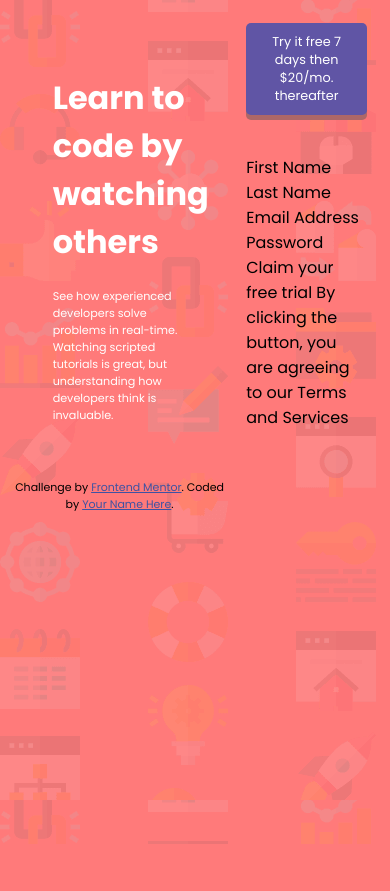
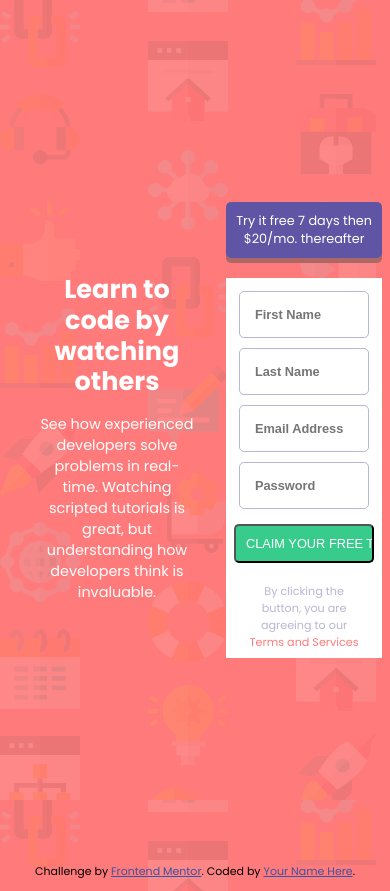
Before and after one commit to cmprac/intro-component-with-signup-form-master, a plain HTML site: page index.html in a window 390 px wide. Before the commit the page ends 844 px from the top, so only its background shows below. Drawn offline with Linux system fonts and the light colour scheme.

Commit message:
Add responsive layout

```diff
--- a/css/main.css
+++ b/css/main.css
@@ -1,13 +1,4 @@
-/* Mobile */
-@media max-width: 375px;
-
-
-/* Desktop */
-@media min-width: 376px;
-
-
-
-
+/* general */
 html{
   background-image: url('../images/bg-intro-desktop.png');
   background-color: hsl(0, 100%, 74%);
@@ -16,38 +7,115 @@ html{
 }
 
 body{
-  display: grid;
+  max-width: 1440px;
 }
 
-#left{
-  grid-column: 1 / 2;
-  padding: 20%
+
+#signup-form{
+  display: flex;
+  flex-direction: column;
+  background-color: white;
+  padding: 5%
 }
 
-#right{
-  grid-column: 2 / 3;
-  padding: 10%
+.container{
+  display: grid;
+  grid-template-columns: repeat(12, 1fr);
+  height: 100vh;
+  align-content: space-evenly;
 }
+
+.container > *{
+  grid-column: 1 /span 12;
+}
+
+
 
 #main-heading{
   color: white;
-
+  text-align: center;
+  line-height: 1.2;
+  padding: 0 10%;
+  font-size: 0.8rem;
 }
 
 #main-heading-subtext{
   color: white;
   font-weight: 400;
-  font-size: .7em;
-
+  font-size: 0.9rem;
+  text-align: center
 }
 
 #try-it{
   background-color: hsl(248, 32%, 49%);
   color: white;
-  font-size: .8em;
+  font-size: .8rem;
   padding: 10px;
   text-align: center;
   border-radius: 5px;
   box-shadow: 0px 5px hsl(0, 30%, 54%);
-  margin-bottom: 40px
+  margin-bottom: 20px
 }
+
+
+form{
+  display: flex;
+  flex-direction: column;
+
+}
+
+input[type="text"]{
+  margin: 5px;
+  padding: 15px;
+  font-size: 0.8rem;
+  font-weight: 600;
+  border-radius: 5px;
+  border: 1px solid hsl(246, 25%, 77%);
+}
+
+
+input[type="submit"]{
+  background-color: hsl(154, 59%, 51%);
+  color: white;
+  font-size: 0.8rem;
+  font-weight: 400;
+  padding: 10px;
+  text-align: center;
+  text-transform: uppercase;
+  border-radius: 5px;
+  box-shadow: 0px 5px hsl(154,52,47);
+  margin: 10px 0 20px 0;
+}
+
+#terms{
+  color: hsl(246, 25%, 77%);
+  padding: 0 10%;
+  font-size: 0.7em;
+  text-align: center;
+}
+
+#terms>a{
+  color: hsl(0, 100%, 74%);
+  text-decoration: none;
+}
+
+
+/* desktop */
+@media(min-width:376px){
+  .container{
+    width: 80vw;
+    margin: auto;
+    text-align: center;
+    grid-gap: 10%
+  }
+  #content{
+    grid-column: 1 / 7;
+    align-self: center;
+  }
+  #signup{
+    grid-column: 7 / 13;
+    align-self: center
+  }
+
+
+}
--- a/index.html
+++ b/index.html
@@ -26,7 +26,8 @@
 </head>
 
 <body>
-  <div id="left">
+  <div class="container">
+    <div id="content">
       <div id="main-heading">
         <h1>Learn to code by watching others</h1>
       </div>
@@ -34,18 +35,25 @@
         See how experienced developers solve problems in real-time. Watching scripted tutorials is great,
         but understanding how developers think is invaluable.
       </div>
+    </div> <!--content-->
+    <div id="signup">
+      <div id="try-it"><span>Try it free 7 days</span> then $20/mo. thereafter</div>
+      <div id="signup-form">
+        <form>
+          <input type="text" placeholder="First Name" />
+          <input type="text" placeholder="Last Name" />
+          <input type="text" placeholder="Email Address" />
+          <input type="text" placeholder="Password" />
+          <input type="submit" value="Claim your free trial">
+        </form>
+        <div id="terms">By clicking the button, you are agreeing to our <a href="#">Terms and Services</a></div>
       </div>
-  <div id="right">
-    <div id=try-it><span>Try it free 7 days</span> then $20/mo. thereafter</div>
-    <form>
-      First Name
-      Last Name
-      Email Address
-      Password
-      Claim your free trial
-      By clicking the button, you are agreeing to our Terms and Services
-    </form>
+
+
     </div>
+
+
+  </div> <!-- container -->
 
 
 
```
Also changed, not shown: 1 other file. Lines whose indentation alone changed are shown as unchanged.
